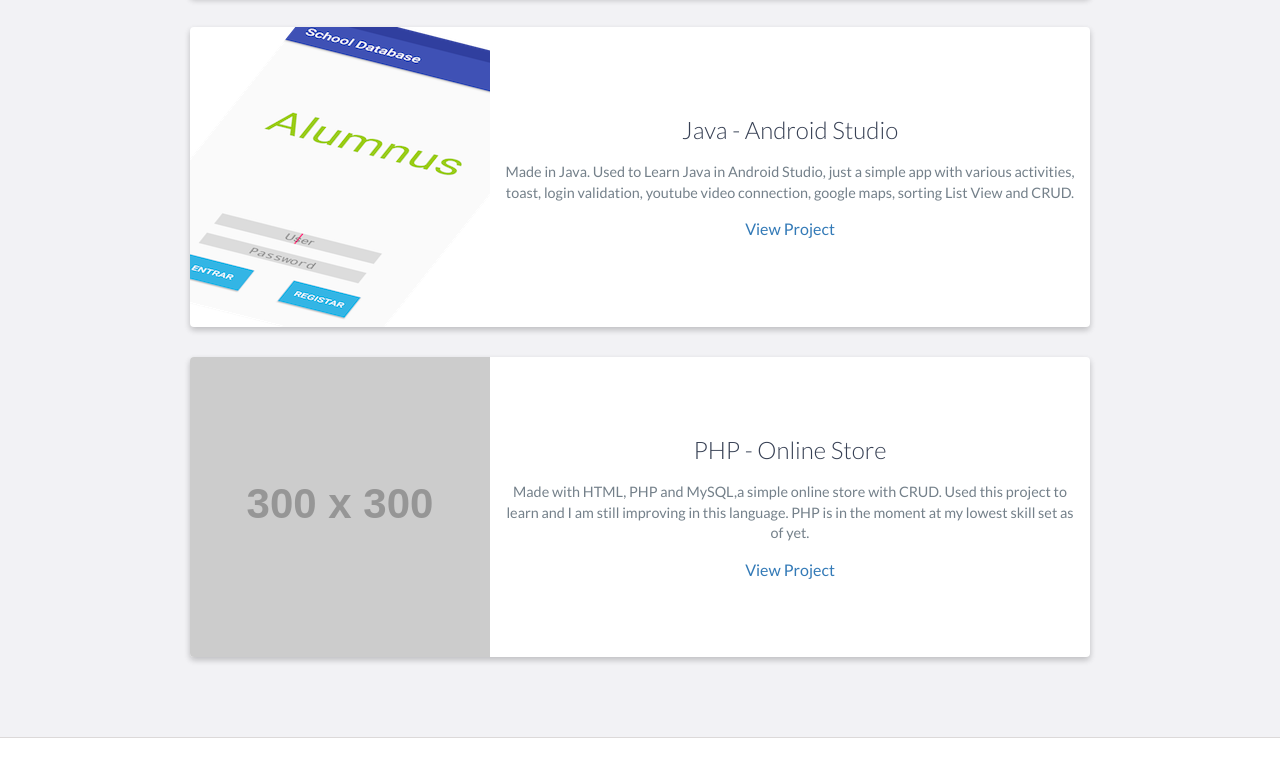
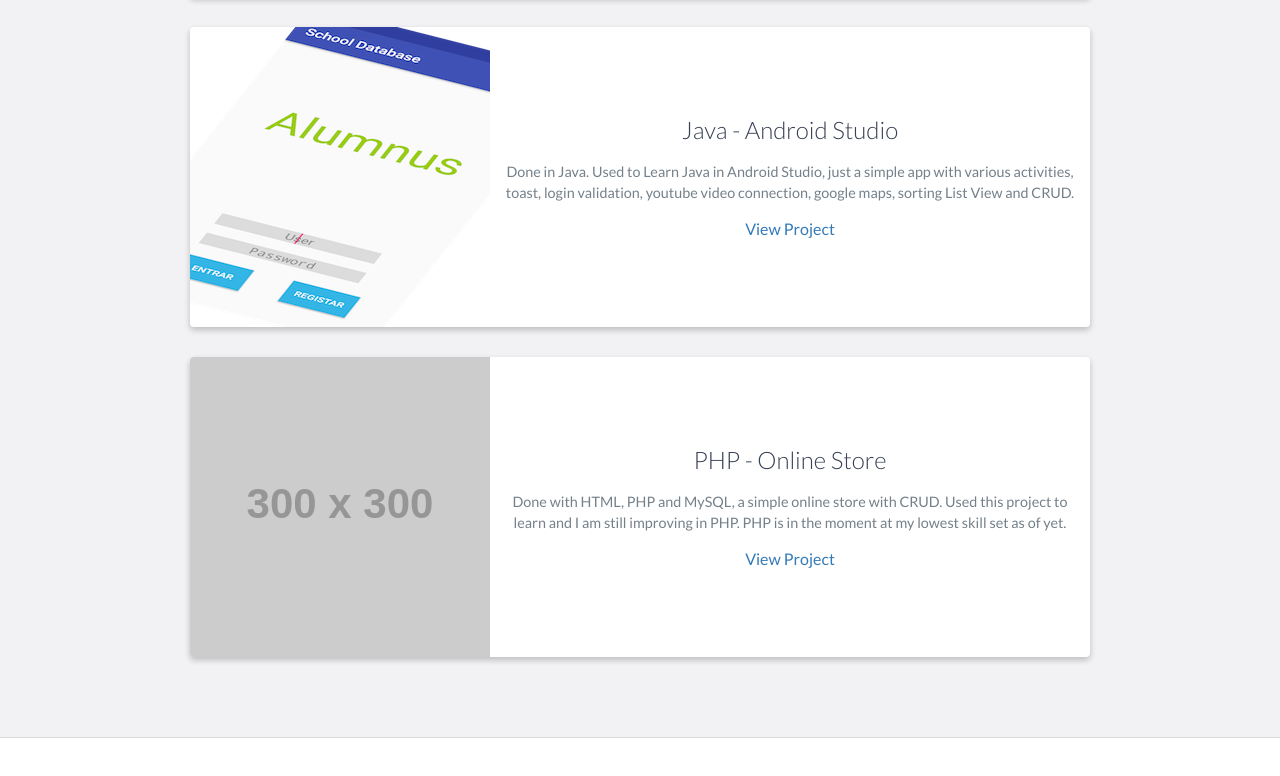
Before and after one commit to Ricardo-Developer/ricardo-developer.github.io, a website: page index.html in a window 1280 px wide. Shown: the part 4356-5132 px from the top of the page. Drawn offline with Linux system fonts and the light colour scheme; placeholder pictures from the web are drawn by us.

Commit message:
simple update

```diff
--- a/index.html
+++ b/index.html
@@ -201,7 +201,7 @@
                     <div class="project-info">
                         <h3>HTML5 and CSS3 Blog</h3>
                         <p>
-                            Made using only HTML and CSS. This was the project I used to learn HTML5 and CSS3.
+                            Done using only HTML and CSS. This was my first the project I used to learn HTML5 and CSS3.
                         </p>
                         <a href="https://github.com/Ricardo-Developer/blog_cesae" target="_blank">View Project</a>
                     </div>
@@ -246,7 +246,7 @@
                     <div class="project-info">
                         <h3>Java - Android Studio</h3>
                         <p>
-                            Made in Java. Used to Learn Java in Android Studio, just a simple app with various activities, toast, login validation, youtube video connection, google maps, sorting List View and CRUD.
+                            Done in Java. Used to Learn Java in Android Studio, just a simple app with various activities, toast, login validation, youtube video connection, google maps, sorting List View and CRUD.
                         </p>
                         <a href="https://github.com/Ricardo-Developer/android_studio_school_database" target="_blank">View Project</a>
                     </div>
@@ -261,7 +261,7 @@
                     <div class="project-info">
                         <h3>PHP - Online Store</h3>
                         <p>
-                            Made with HTML, PHP and MySQL,a simple online store with CRUD. Used this project to learn and I am still improving in this language.
+                            Done with HTML, PHP and MySQL, a simple online store with CRUD. Used this project to learn and I am still improving in PHP.
                             PHP is in the moment at my lowest skill set as of yet.
                         </p>
                         <a href="https://github.com/Ricardo-Developer/php_store" target="_blank">View Project</a>
```
